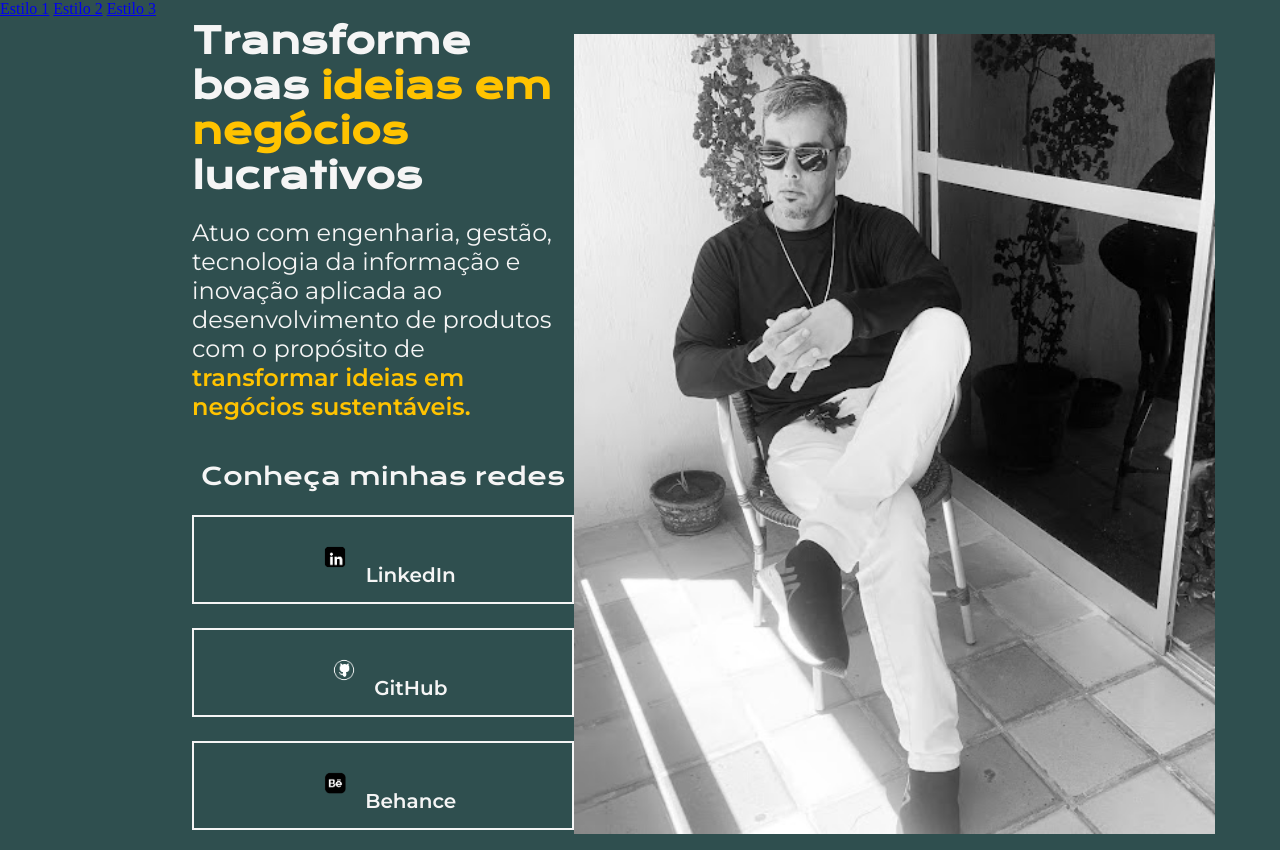
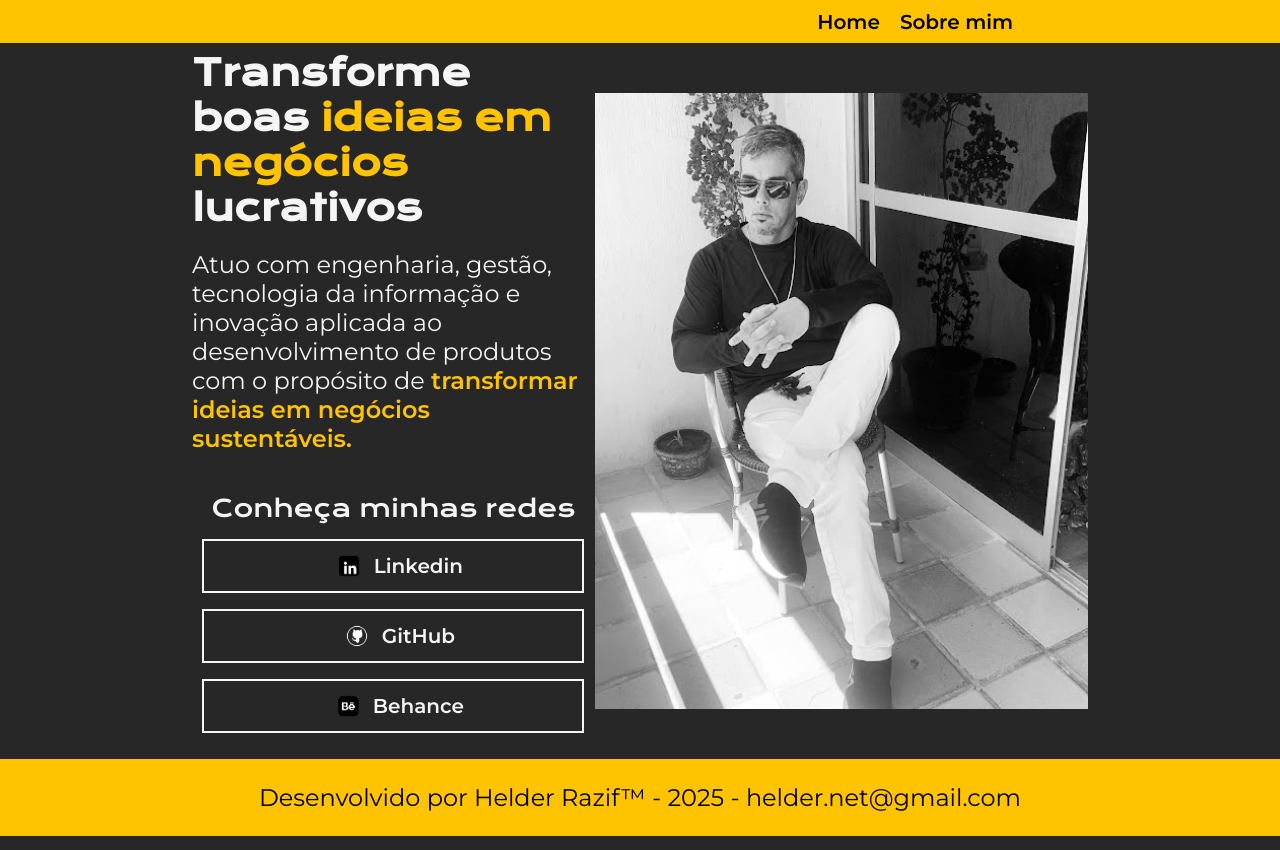
Before and after one commit to helder-razif/portfolio, a plain HTML site: page index.html in a window 1280 px wide. Drawn offline with nearby package versions, Linux system fonts and the light colour scheme.

Commit message:
CSS com variáveis e página Sobre

```diff
--- a/css/styles.css
+++ b/css/styles.css
@@ -1,4 +1,11 @@
 @import url('https://fonts.googleapis.com/css2?family=Krona+One&family=Montserrat:wght@400;600&display=swap');
+
+:root {
+    --cor-primaria: #272727;
+    --cor-secundaria: #f5f5f5;
+    --cor-terciaria: #FFC300;
+    --cor-quaternaria: #000000;
+}
 
 * {
     margin: 0;
@@ -6,27 +13,27 @@
 }
 
 body {
-    height: 100vh;
+    /* height: 100vh; */
     box-sizing: border-box;
-    background-color:darkslategrey;
-    color: whitesmoke;
+    background-color:var(--cor-primaria);
+    color: var(--cor-secundaria);
 }
 
 strong {
-    color:#FFC300;
+    color:var(--cor-terciaria);
 }
 
 .titulo-blog {
     font-weight: bold;
-    color: #FFC300;
+    color: var(--cor-terciaria);
 }
 
 p {
-    color:whitesmoke;
+    color: var(--cor-secundaria);
 }
 
 .foto-razif {
-    height: 100vh;
+    height:77vh;
 }
 
 .container {
@@ -35,12 +42,12 @@ p {
 }
 
 .texto-destaque {
-    color: #FFC300;
+    color: var(--cor-terciaria);
     font-family: 'Montserrat', sans-serif;
 }
 
 .apresentacao{
-    margin: 0% 15% 0% 15%;
+    padding: .5% 15% .5% 15%;
     display: flex;
     align-items: center;
     justify-content: space-between;
@@ -68,31 +75,67 @@ p {
     flex-direction: column;
     align-items: center;
     justify-content: space-between;
-    gap: 24px;
+    gap: 16px;
 }
 
 .apresentacao__links__link{
     /* background-color: whitesmoke; */
-    width: 250px;
-    text-align: center;
-    border: 2px solid whitesmoke;
+    vertical-align: middle;
+    border: 2px solid  var(--cor-secundaria);
     border-radius: 0px;
     font-size: 20px;
     font-weight: 600;
-    padding: 15px 0;
+    padding: 0px 0;
     text-decoration: none;
-    color: whitesmoke;
+    color:  var(--cor-secundaria);
     font-family: 'Montserrat', sans-serif;
     width: 378px;
+    display:flex;
+    justify-content: center;
+    gap: 0px;
+    align-items: center;
 }
 
+.apresentacao__links__link:hover {
+    background-color: var(--cor-terciaria);
+}
+
+
 .apresentacao__links__redes {
-    color: whitesmoke;
+    color:  var(--cor-secundaria);
     font-family: 'Krona One', sans-serif;
     font-weight: 400;
-    font-size: 24px;
 }
 
 .icones {
     height: 50px;
 }
+
+.rodape {
+    padding: 24px;
+    background-color: var(--cor-terciaria);
+    color: var(--cor-quaternaria);
+    text-align: center;
+    font-size: 24px;
+    font-family: 'Montserrat', sans-serif;
+}
+
+.cabecalho {
+    background-color: var(--cor-terciaria);
+    padding: .75% 0% .75% 43%;
+
+}
+
+nav {
+    display: flex;
+    gap: 20px;
+    justify-content: center;
+}
+
+.cabecalho__menu__link {
+    text-decoration: none;
+    font-size: 20px;
+    font-family: 'Montserrat', sans-serif;
+    font-weight: 600;
+    color: var(--cor-quaternaria);
+}
--- a/index.html
+++ b/index.html
@@ -9,11 +9,10 @@
     <script src="js/mudaEstilo.js"></script>
 </head>
 <body>
-    <header>
+    <header class="cabecalho">
         <nav>
-            <a href="#" onclick="changeStyle('css/styles.css')">Estilo 1</a>
-            <a href="#" onclick="changeStyle('css/styles 2.css')">Estilo 2</a>
-            <a href="#" onclick="changeStyle('css/styles 3.css')">Estilo 3</a>
+            <a class="cabecalho__menu__link" href="#" onclick="changeStyle('css/styles.css')">Home</a>
+            <a class="cabecalho__menu__link" href="sobre.html" onclick="changeStyle('css/styles 2.css')">Sobre mim</a>
         </nav>
     </header>
     <main class="apresentacao">
@@ -25,7 +24,7 @@
                     <h2 class="apresentacao__links__redes">Conheça minhas redes</h2>
                     <a class="apresentacao__links__link" href="https://www.linkedin.com/in/hrazif/" target="_blank">
                         <img class="icones" src="/assets/2.png" alt="Linkedin">
-                        LinkedIn
+                        Linkedin
                     </a>
                     <a class="apresentacao__links__link" href="https://github.com/helder-razif" target="_blank">
                         <img class="icones" src="/assets/1.png" alt="GitHub">
@@ -40,7 +39,8 @@
             </section>
         <img class="foto-razif" src="/assets/razif.JPG" alt="Helder Razif">
     </main>
-    <footer>
+    <footer class="rodape">
+        Desenvolvido por Helder Razif™ - 2025 - helder.net@gmail.com
     </footer>
 </body>
 </html>
```
Also changed, not shown: sobre.html (added, +29 -0 lines).
